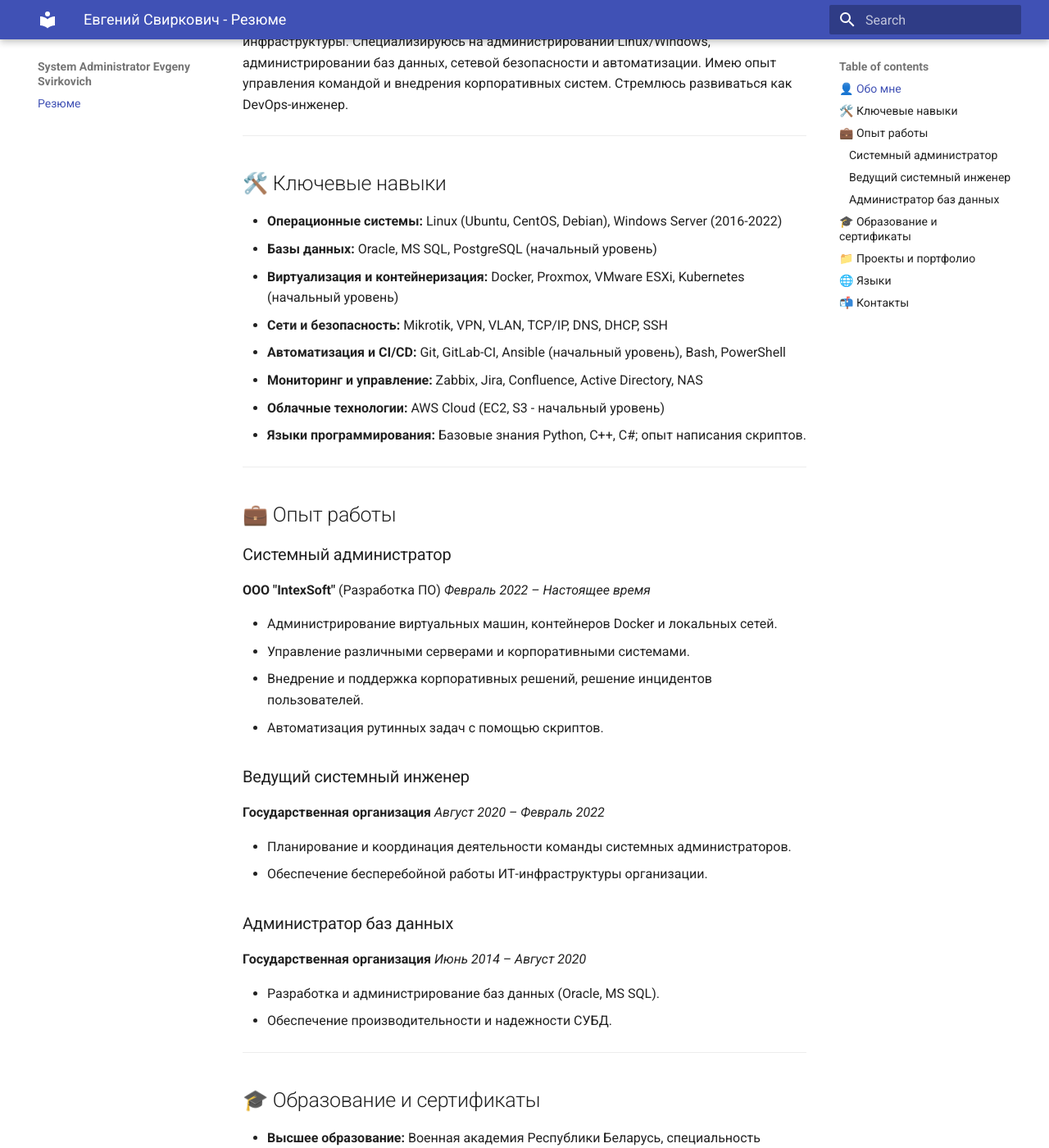
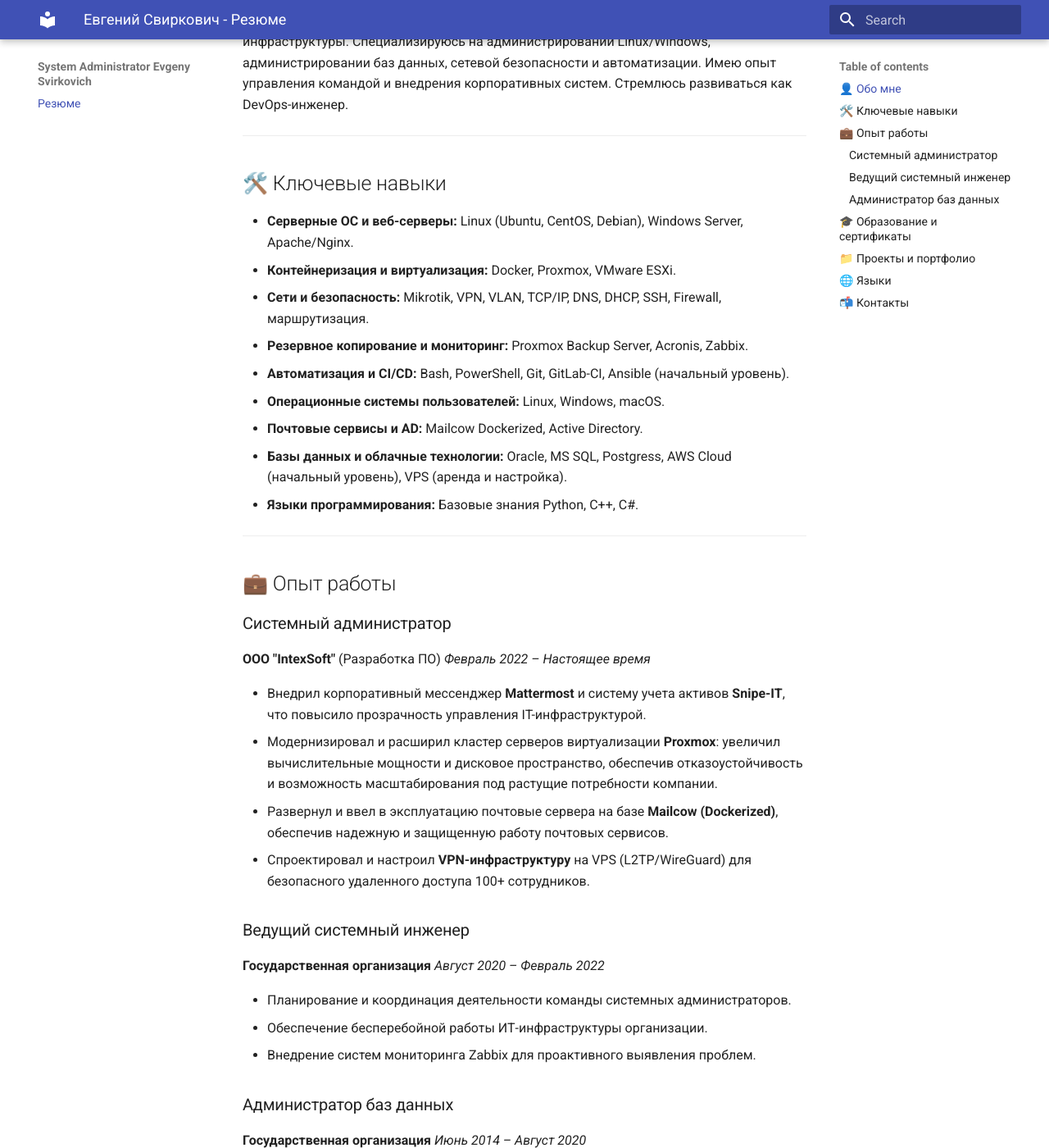
Before and after one commit to evgenysvirkovich/my-site, an MkDocs documentation site: the page built from docs/index.md, in a window 1280 px wide and 1400 px high, scrolled down 377 px. Shown: the whole window at 82% size. Built offline with MkDocs 1.6.1 and Material for MkDocs 9.7.7, drawn with Linux system fonts in a browser that asks for light colours; some of the changed text lies outside the part shown.

Commit message:
edit skils responsibilities

```diff
--- a/docs/index.md
+++ b/docs/index.md
@@ -6,7 +6,7 @@
 
 **Системный администратор | DevOps-инженер**
 
-📍 Гродно, Беларусь &nbsp;|&nbsp; 📱 +375292195212 &nbsp;|&nbsp; 📧 zhenyasvirkovich@gmail.com &nbsp;|&nbsp; 💬 @zhenyasv
+📍 Гродно, Беларусь &nbsp;|&nbsp; 📱 +375292195212 &nbsp;|&nbsp; 📧 <a href="mailto:zhenyasvirkovich@gmail.com">zhenyasvirkovich@gmail.com</a> &nbsp;|&nbsp; 💬 <a href="https://t.me/zhenyasv" target="_blank">@zhenyasv</a>
 
 ---
 
@@ -18,14 +18,15 @@
 
 ## 🛠️ Ключевые навыки
 
-*   **Операционные системы:** Linux (Ubuntu, CentOS, Debian), Windows Server (2016-2022)
-*   **Базы данных:** Oracle, MS SQL, PostgreSQL (начальный уровень)
-*   **Виртуализация и контейнеризация:** Docker, Proxmox, VMware ESXi, Kubernetes (начальный уровень)
-*   **Сети и безопасность:** Mikrotik, VPN, VLAN, TCP/IP, DNS, DHCP, SSH
-*   **Автоматизация и CI/CD:** Git, GitLab-CI, Ansible (начальный уровень), Bash, PowerShell
-*   **Мониторинг и управление:** Zabbix, Jira, Confluence, Active Directory, NAS
-*   **Облачные технологии:** AWS Cloud (EC2, S3 - начальный уровень)
-*   **Языки программирования:** Базовые знания Python, C++, C#; опыт написания скриптов.
+*   **Серверные ОС и веб-серверы:** Linux (Ubuntu, CentOS, Debian), Windows Server, Apache/Nginx.
+*   **Контейнеризация и виртуализация:** Docker, Proxmox, VMware ESXi.
+*   **Сети и безопасность:** Mikrotik, VPN, VLAN, TCP/IP, DNS, DHCP, SSH, Firewall, маршрутизация.
+*   **Резервное копирование и мониторинг:** Proxmox Backup Server, Acronis, Zabbix.
+*   **Автоматизация и CI/CD:** Bash, PowerShell, Git, GitLab-CI, Ansible (начальный уровень).
+*   **Операционные системы пользователей:** Linux, Windows, macOS.
+*   **Почтовые сервисы и AD:** Mailcow Dockerized, Active Directory.
+*   **Базы данных и облачные технологии:** Oracle, MS SQL, Postgress, AWS Cloud (начальный уровень), VPS (аренда и настройка).
+*   **Языки программирования:** Базовые знания Python, C++, C#.
 
 ---
 
@@ -35,10 +36,10 @@
 **ООО "IntexSoft"** (Разработка ПО)
 *Февраль 2022 – Настоящее время*
 
-*   Администрирование виртуальных машин, контейнеров Docker и локальных сетей.
-*   Управление различными серверами и корпоративными системами.
-*   Внедрение и поддержка корпоративных решений, решение инцидентов пользователей.
-*   Автоматизация рутинных задач с помощью скриптов.
+*   Внедрил корпоративный мессенджер **Mattermost** и систему учета активов **Snipe-IT**, что повысило прозрачность управления IT-инфраструктурой.
+*   Модернизировал и расширил кластер серверов виртуализации **Proxmox**: увеличил вычислительные мощности и дисковое пространство, обеспечив отказоустойчивость и возможность масштабирования под растущие потребности компании.
+*   Развернул и ввел в эксплуатацию почтовые сервера на базе **Mailcow (Dockerized)**, обеспечив надежную и защищенную работу почтовых сервисов.
+*   Спроектировал и настроил **VPN-инфраструктуру** на VPS (L2TP/WireGuard) для безопасного удаленного доступа 100+ сотрудников.
 
 ### Ведущий системный инженер
 **Государственная организация**
@@ -46,6 +47,7 @@
 
 *   Планирование и координация деятельности команды системных администраторов.
 *   Обеспечение бесперебойной работы ИТ-инфраструктуры организации.
+*   Внедрение систем мониторинга Zabbix для проактивного выявления проблем.
 
 ### Администратор баз данных
 **Государственная организация**
```
Also changed, not shown: other parts of docs/index.md (+1 -1 lines).
